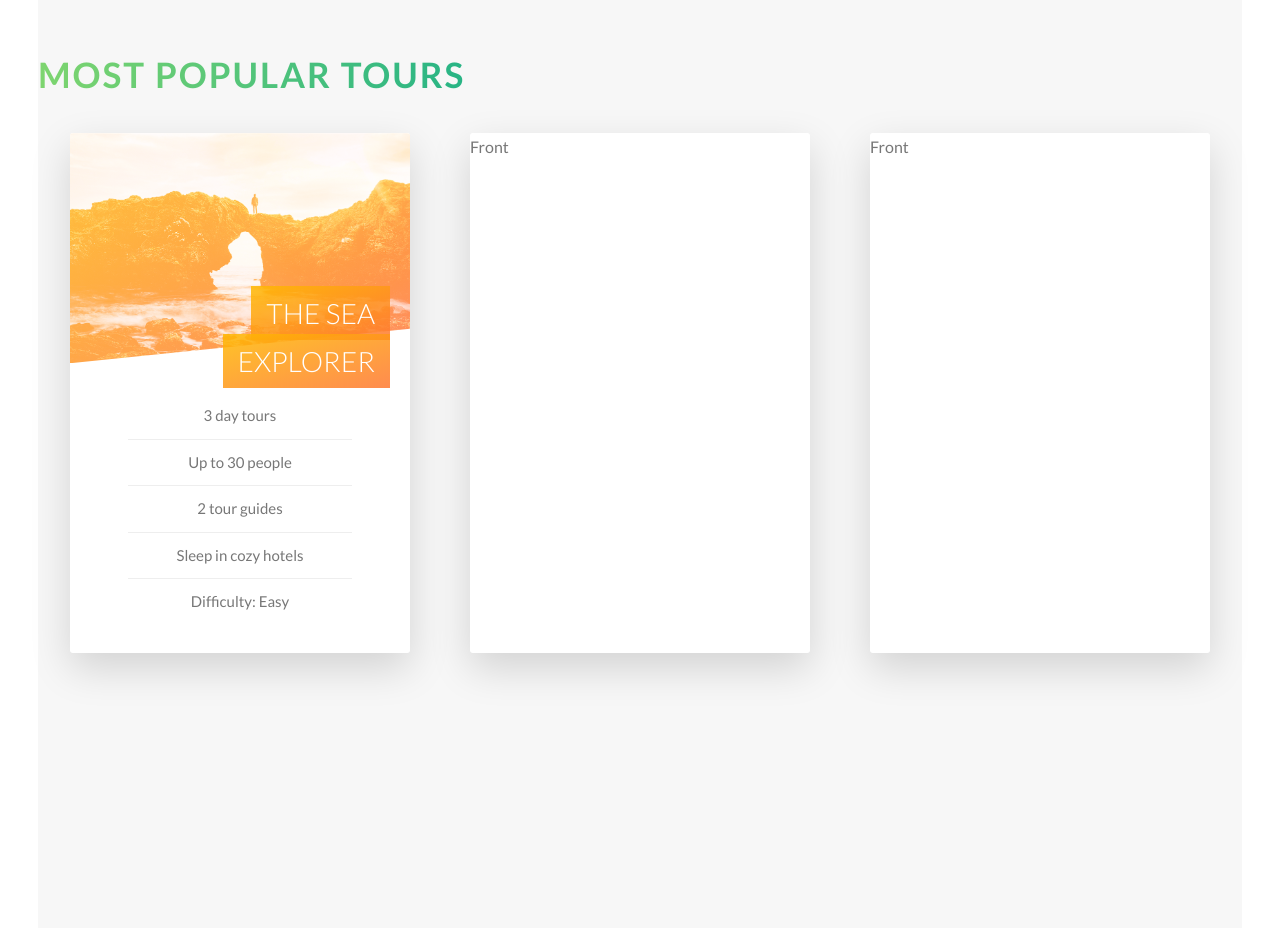
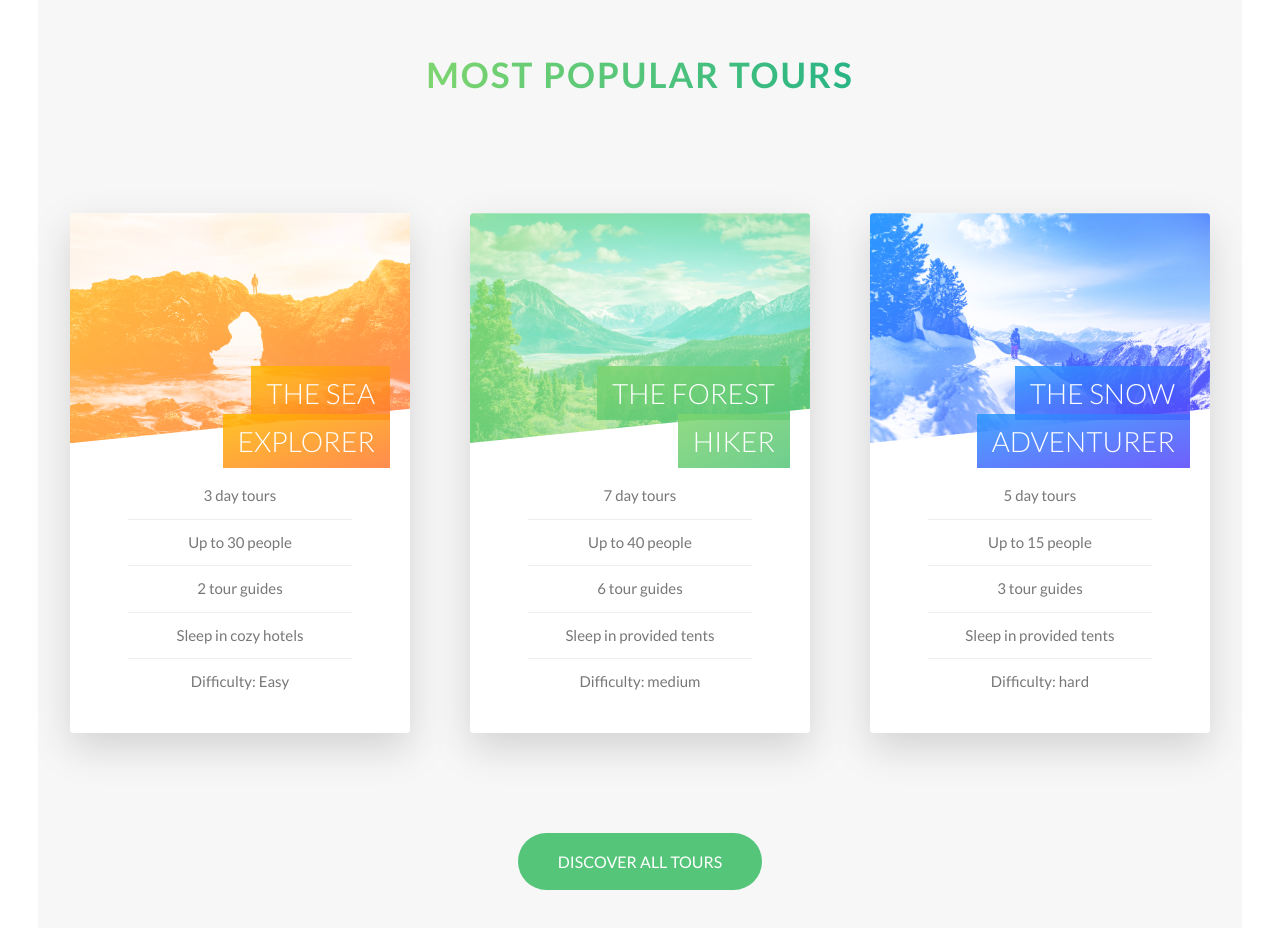
Before and after one commit to EnnoLohmann/CSS_Natours, a website: page index.html in a window 1280 px wide. Shown: the part 2480-3408 px from the top of the page. Drawn offline with Linux system fonts and the light colour scheme.

Commit message:
Tours section

```diff
--- a/index.html
+++ b/index.html
@@ -120,7 +120,7 @@
         </div>
       </section>
       <section class="section-tours">
-        <div class="u-center-test u-maring-bottom-big">
+        <div class="u-center-text u-margin-bottom-8">
           <h2 class="heading-secondary">Most popular tours</h2>
         </div>
         <div class="row">
@@ -128,33 +128,95 @@
             <div class="card">
               <div class="card__side card__side--front">
                 <div class="card__picture card__picture--1"></div>
-                <h4 class="card__heading"><span class="card__heading-span card__heading-span--1" >
-                  The sea explorer
-                </span> </h4>
+                <h4 class="card__heading">
+                  <span class="card__heading-span card__heading-span--1">
+                    The sea explorer
+                  </span>
+                </h4>
                 <div class="card__details">
                   <ul>
                     <li>3 day tours</li>
                     <li>Up to 30 people</li>
-                    <li>2  tour guides</li>
+                    <li>2 tour guides</li>
                     <li>Sleep in cozy hotels</li>
                     <li>Difficulty: Easy</li>
                   </ul>
                 </div>
               </div>
-              <div class="card__side card__side--back card__side--back-1">Back</div>
+              <div class="card__side card__side--back card__side--back-1">
+                <div class="card__cta">
+                  <div class="card__price-box">
+                    <p class="card__price-only">Only</p>
+                    <p class="card__price-value">$297</p>
+                  </div>
+                  <a href="#" class="btn btn--white">Book now!</a>
+                </div>
+              </div>
             </div>
           </div>
           <div class="col-1-of-3">
             <div class="card">
-              <div class="card__side card__side--front">Front</div>
-              <div class="card__side card__side--back card__side--back-2">Back</div>
+              <div class="card__side card__side--front">
+                <div class="card__picture card__picture--2"></div>
+                <h4 class="card__heading">
+                  <span class="card__heading-span card__heading-span--2">
+                    The forest hiker
+                  </span>
+                </h4>
+                <div class="card__details">
+                  <ul>
+                    <li>7 day tours</li>
+                    <li>Up to 40 people</li>
+                    <li>6 tour guides</li>
+                    <li>Sleep in provided tents</li>
+                    <li>Difficulty: medium</li>
+                  </ul>
+                </div>
+              </div>
+              <div class="card__side card__side--back card__side--back-2">
+                <div class="card__cta">
+                  <div class="card__price-box">
+                    <p class="card__price-only">Only</p>
+                    <p class="card__price-value">$497</p>
+                  </div>
+                  <a href="#" class="btn btn--white">Book now!</a>
+                </div>
+              </div>
             </div>
           </div>
           <div class="col-1-of-3">
             <div class="card">
-              <div class="card__side card__side--front">Front</div>
-              <div class="card__side card__side--back card__side--back-3">Back</div>
+              <div class="card__side card__side--front">
+                <div class="card__picture card__picture--3"></div>
+                <h4 class="card__heading">
+                  <span class="card__heading-span card__heading-span--3">
+                    The snow adventurer
+                  </span>
+                </h4>
+                <div class="card__details">
+                  <ul>
+                    <li>5 day tours</li>
+                    <li>Up to 15 people</li>
+                    <li>3 tour guides</li>
+                    <li>Sleep in provided tents</li>
+                    <li>Difficulty: hard</li>
+                  </ul>
+                </div>
+              </div>
+              <div class="card__side card__side--back card__side--back-3">
+                <div class="card__cta">
+                  <div class="card__price-box">
+                    <p class="card__price-only">Only</p>
+                    <p class="card__price-value">$897</p>
+                  </div>
+                  <a href="#" class="btn btn--white">Book now!</a>
+                </div>
+              </div>
             </div>
+          </div>
+        </div>
+        <div class="u-center-text u-margin-top-10">
+          <a href="#" class="btn btn--green">Discover all tours</a>
         </div>
       </section>
     </main>
--- a/sass/base/_utilities.scss
+++ b/sass/base/_utilities.scss
@@ -11,3 +11,14 @@
 }
 
 @include u-margin-bottom-x;
+
+
+@mixin u-margin-top-x {
+  @for $i from 1 through 12 {
+    .u-margin-top-#{$i} {
+      margin-top: #{$i}rem;
+    }
+  }
+}
+
+@include u-margin-top-x;
--- a/sass/components/_button.scss
+++ b/sass/components/_button.scss
@@ -46,6 +46,15 @@
         background-color: $color-white;
       }
     }
+
+    &--green {
+      background-color: $color-primary;
+      color: $color-white;
+      &::after {
+        background-color: $color-primary;
+      }
+    }
+
     &--animated {
       animation: moveInButton 0.5s ease-out 0.75s;
       animation-fill-mode: backwards;
--- a/sass/components/_card.scss
+++ b/sass/components/_card.scss
@@ -14,26 +14,37 @@
     backface-visibility: hidden;
     border-radius: 3px;
     overflow: hidden;
-    box-shadow: 0 1.5rem 4rem rgba($color-black, .15);
+    box-shadow: 0 1.5rem 4rem rgba($color-black, 0.15);
 
-    &--front{
+    &--front {
       background-color: $color-white;
-
     }
 
-    &--back{
+    &--back {
       transform: rotateY(180deg);
 
       &-1 {
-            background-image: linear-gradient(to right bottom, $color-secondary-light, $color-secondary);
+        background-image: linear-gradient(
+          to right bottom,
+          $color-secondary-light,
+          $color-secondary
+        );
       }
 
       &-2 {
-            background-image: linear-gradient(to right bottom, $color-primary-light, $color-primary);
+        background-image: linear-gradient(
+          to right bottom,
+          $color-primary-light,
+          $color-primary
+        );
       }
 
       &-3 {
-            background-image: linear-gradient(to right bottom, $color-tertiary-light, $color-tertiary);
+        background-image: linear-gradient(
+          to right bottom,
+          $color-tertiary-light,
+          $color-tertiary
+        );
       }
     }
   }
@@ -43,19 +54,36 @@
     height: 23rem;
     -webkit-clip-path: polygon(0 0, 100% 0, 100% 85%, 0 100%);
     clip-path: polygon(0 0, 100% 0, 100% 85%, 0 100%);
+    border-top-left-radius: 3px;
+    border-top-right-radius: 3px;
 
     &--1 {
-        background-image: linear-gradient(to right bottom, $color-secondary-light, $color-secondary), url(../img/nat-5.jpg);
+      background-image: linear-gradient(
+          to right bottom,
+          $color-secondary-light,
+          $color-secondary
+        ),
+        url(../img/nat-5.jpg);
       background-blend-mode: screen;
     }
 
     &--2 {
-        background-image: linear-gradient(to right bottom, $color-primary-light, $color-primary), url(../img/nat-5.jpg);
+      background-image: linear-gradient(
+          to right bottom,
+          $color-primary-light,
+          $color-primary
+        ),
+        url(../img/nat-6.jpg);
       background-blend-mode: screen;
     }
 
-    &--3{
-        background-image: linear-gradient(to right bottom, $color-tertiary-light, $color-tertiary), url(../img/nat-5.jpg);
+    &--3 {
+      background-image: linear-gradient(
+          to right bottom,
+          $color-tertiary-light,
+          $color-tertiary
+        ),
+        url(../img/nat-7.jpg);
       background-blend-mode: screen;
     }
   }
@@ -77,7 +105,27 @@
     -webkit-box-decoration-break: clone;
     box-decoration-break: clone;
     &--1 {
-        background-image: linear-gradient(to right bottom, rgba($color-secondary-light, 0.85),  rgba($color-secondary, 0.85));
+      background-image: linear-gradient(
+        to right bottom,
+        rgba($color-secondary-light, 0.85),
+        rgba($color-secondary, 0.85)
+      );
+    }
+
+    &--2 {
+        background-image: linear-gradient(
+          to right bottom,
+          rgba($color-primary-light, 0.85),
+          rgba($color-primary, 0.85)
+        );
+      }
+
+      &--3 {
+        background-image: linear-gradient(
+          to right bottom,
+          rgba($color-tertiary-light, 0.85),
+          rgba($color-tertiary, 0.85)
+        );
       }
   }
 
@@ -100,6 +148,33 @@
     }
   }
 
+  &__cta {
+    position: absolute;
+    top: 50%;
+    left: 50%;
+    transform: translate(-50%, -50%);
+    width: 90%;
+    text-align: center;
+
+  }
+
+  &__price-box {
+    text-align: center;
+    margin-bottom: 8rem;
+    color: $color-white
+  }
+
+  &__price-only {
+    font-size: 1.4rem;
+    text-transform: uppercase;
+    margin: 0;
+  }
+
+  &__price-value {
+      font-size: 6rem;
+      font-weight: 100;
+      margin: 0;
+  }
 
   &:hover &__side--front {
     transform: rotateY(-180deg);
--- a/sass/pages/_home.scss
+++ b/sass/pages/_home.scss
@@ -22,7 +22,7 @@
 
 .section-tours {
     background-color: $color-grey-light-1;
-    padding: 25rem 0 50rem 0;
+    padding: 25rem 0 15rem 0;
     margin-top: -10rem;
 
 }
```
Also changed, not shown: css/style.css, sass/main.scss (line endings or trailing spaces). Lines whose indentation alone changed are shown as unchanged.
